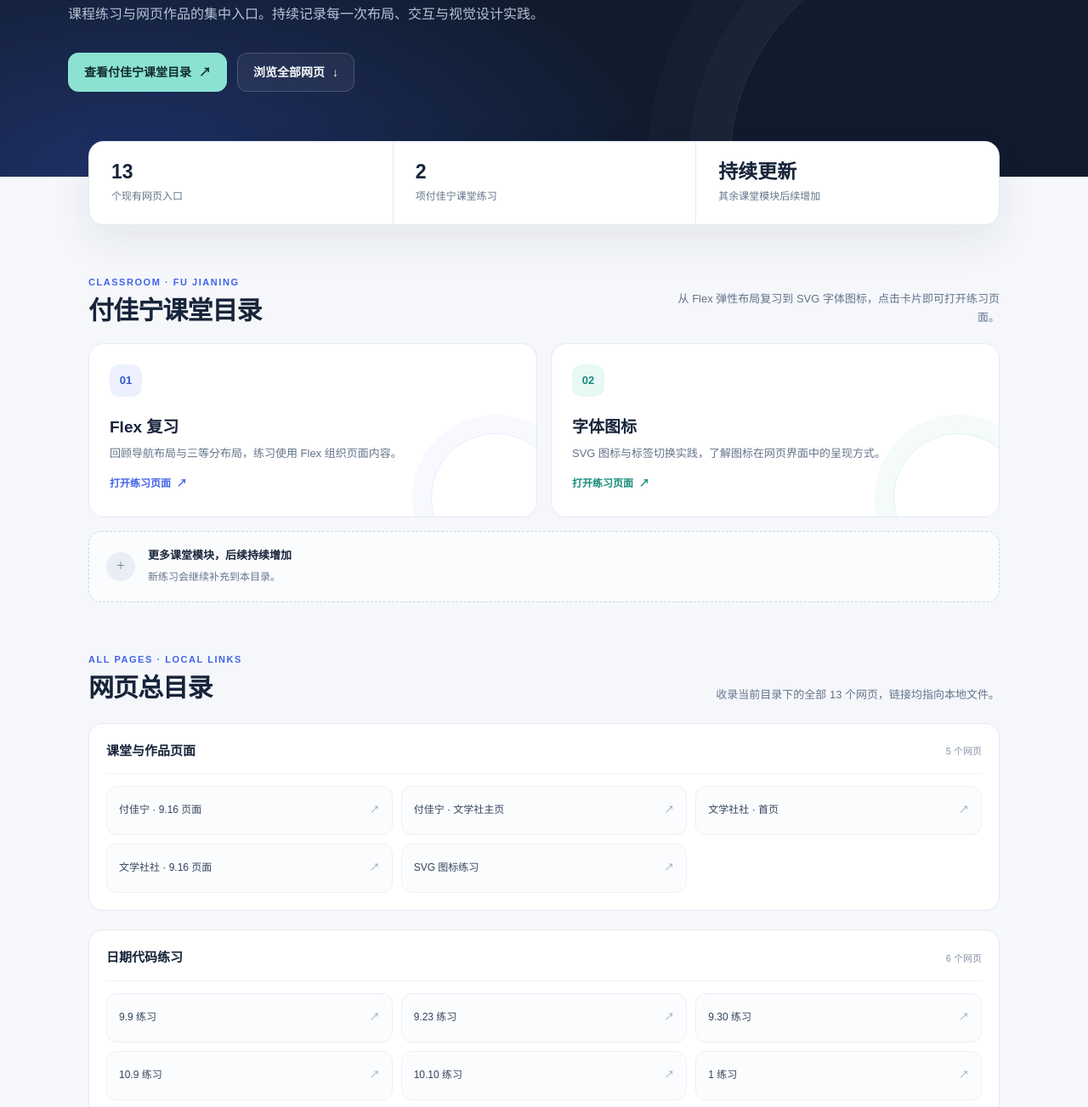
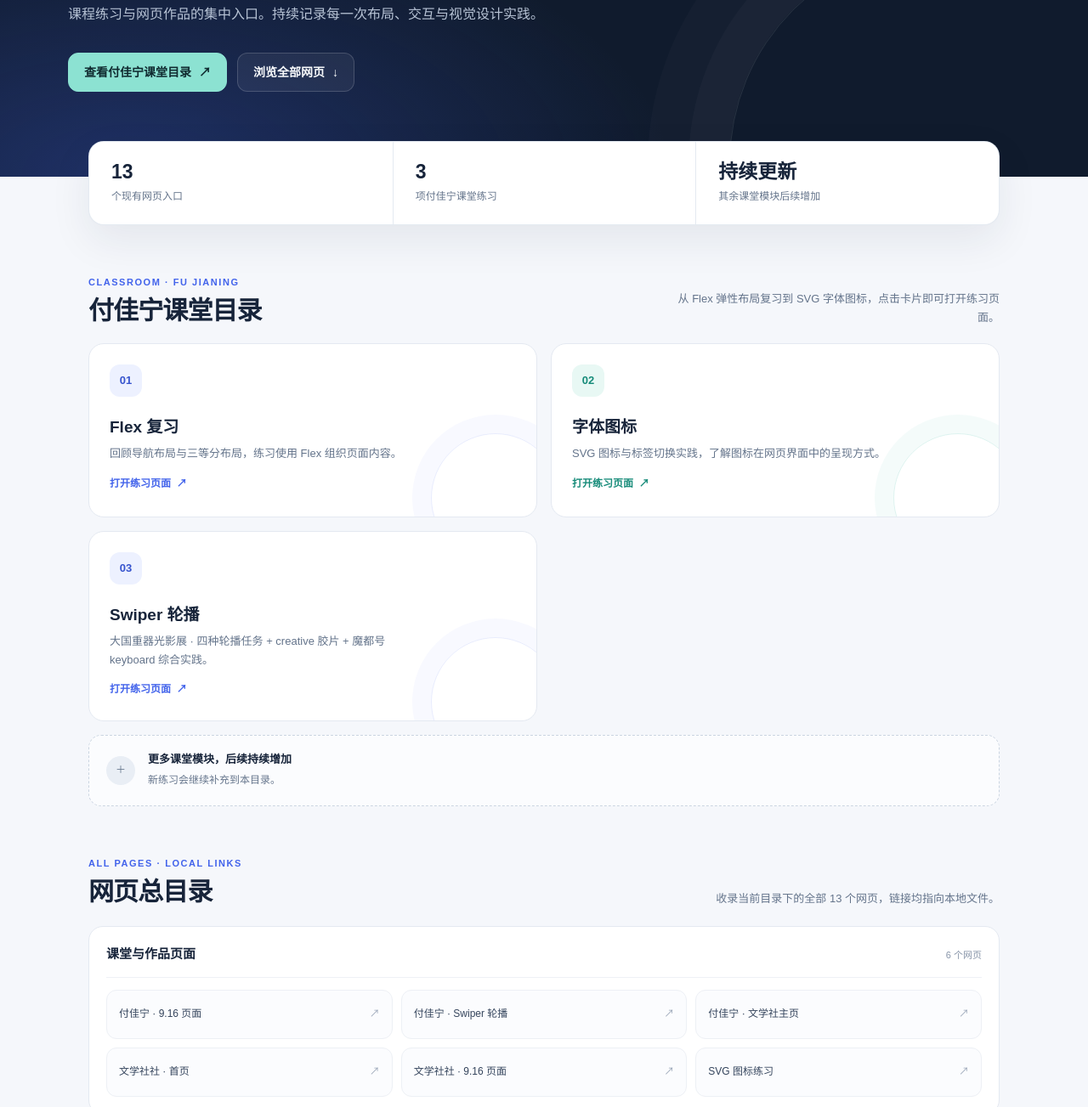
Before and after one commit to fujianingaaa/fujianing623, a plain HTML site: page index.html in a window 1280 px wide. Shown: the part 356-1659 px from the top of the page at 85% size. Drawn offline with Linux system fonts and the light colour scheme.

Commit message:
课堂实践导航页：新增 Swiper 轮播入口卡片
付佳宁课堂目录加第03项 Swiper 轮播，统计改为3项，网页总目录课堂页面增至6个

```diff
--- a/index.html
+++ b/index.html
@@ -557,7 +557,7 @@
     <main>
         <section class="overview" aria-label="网页目录概况">
             <div class="stat"><strong>13</strong><span>个现有网页入口</span></div>
-            <div class="stat"><strong>2</strong><span>项付佳宁课堂练习</span></div>
+            <div class="stat"><strong>3</strong><span>项付佳宁课堂练习</span></div>
             <div class="stat"><strong>持续更新</strong><span>其余课堂模块后续增加</span></div>
         </section>
 
@@ -583,6 +583,12 @@
                     <p>SVG 图标与标签切换实践，了解图标在网页界面中的呈现方式。</p>
                     <span class="card-cta">打开练习页面&nbsp; ↗</span>
                 </a>
+                <a class="practice-card" href="333/24002120623付佳宁/swiper-task.html">
+                    <span class="card-index">03</span>
+                    <h3>Swiper 轮播</h3>
+                    <p>大国重器光影展 · 四种轮播任务 + creative 胶片 + 魔都号 keyboard 综合实践。</p>
+                    <span class="card-cta">打开练习页面&nbsp; ↗</span>
+                </a>
             </div>
 
             <div class="upcoming">
@@ -606,10 +612,11 @@
             <section class="directory-group" aria-labelledby="student-work-title">
                 <div class="group-heading">
                     <h3 id="student-work-title">课堂与作品页面</h3>
-                    <span class="group-count">5 个网页</span>
+                    <span class="group-count">6 个网页</span>
                 </div>
                 <div class="page-list">
                     <a class="page-link" href="333/24002120623付佳宁/9.16.html"><span>付佳宁 · 9.16 页面</span><span>↗</span></a>
+                    <a class="page-link" href="333/24002120623付佳宁/swiper-task.html"><span>付佳宁 · Swiper 轮播</span><span>↗</span></a>
                     <a class="page-link" href="24002120623付佳宁/index.html"><span>付佳宁 · 文学社主页</span><span>↗</span></a>
                     <a class="page-link" href="新建文件夹/index.html"><span>文学社社 · 首页</span><span>↗</span></a>
                     <a class="page-link" href="新建文件夹/9.16.html"><span>文学社社 · 9.16 页面</span><span>↗</span></a>
```
